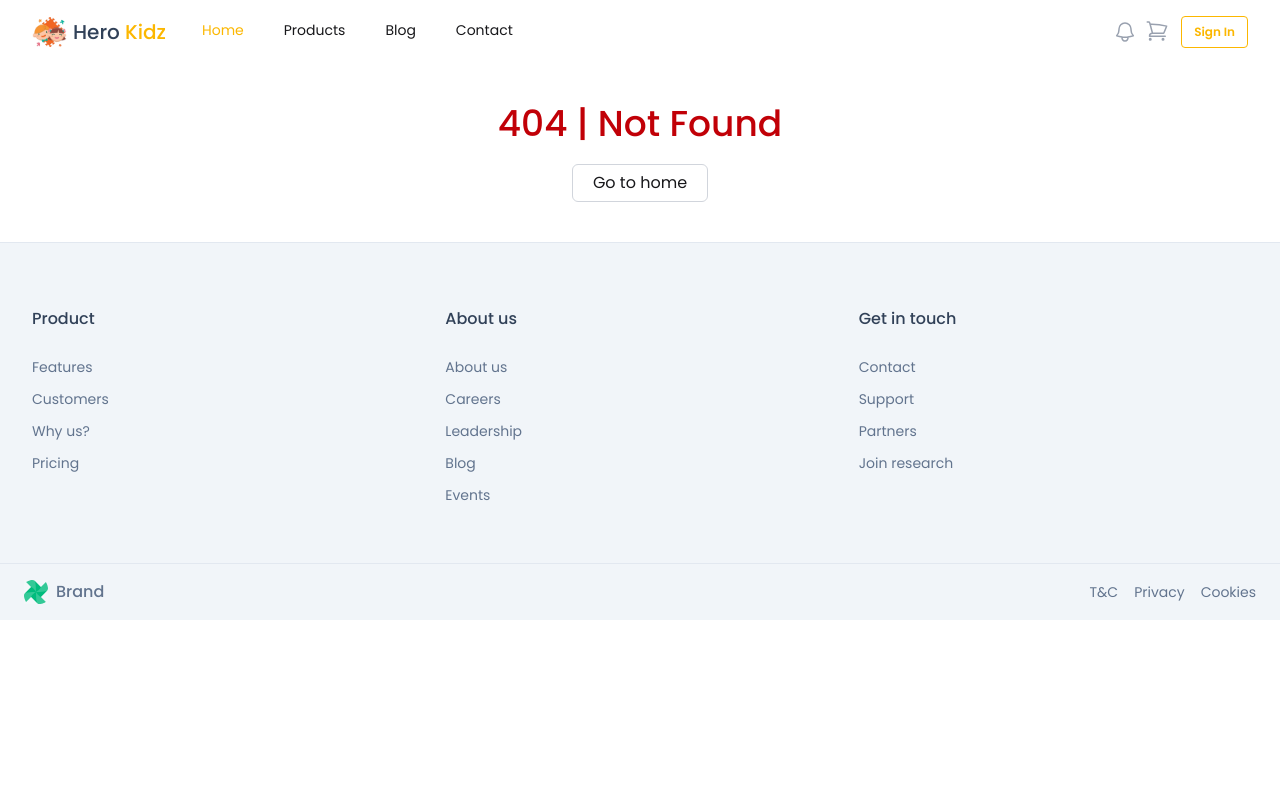
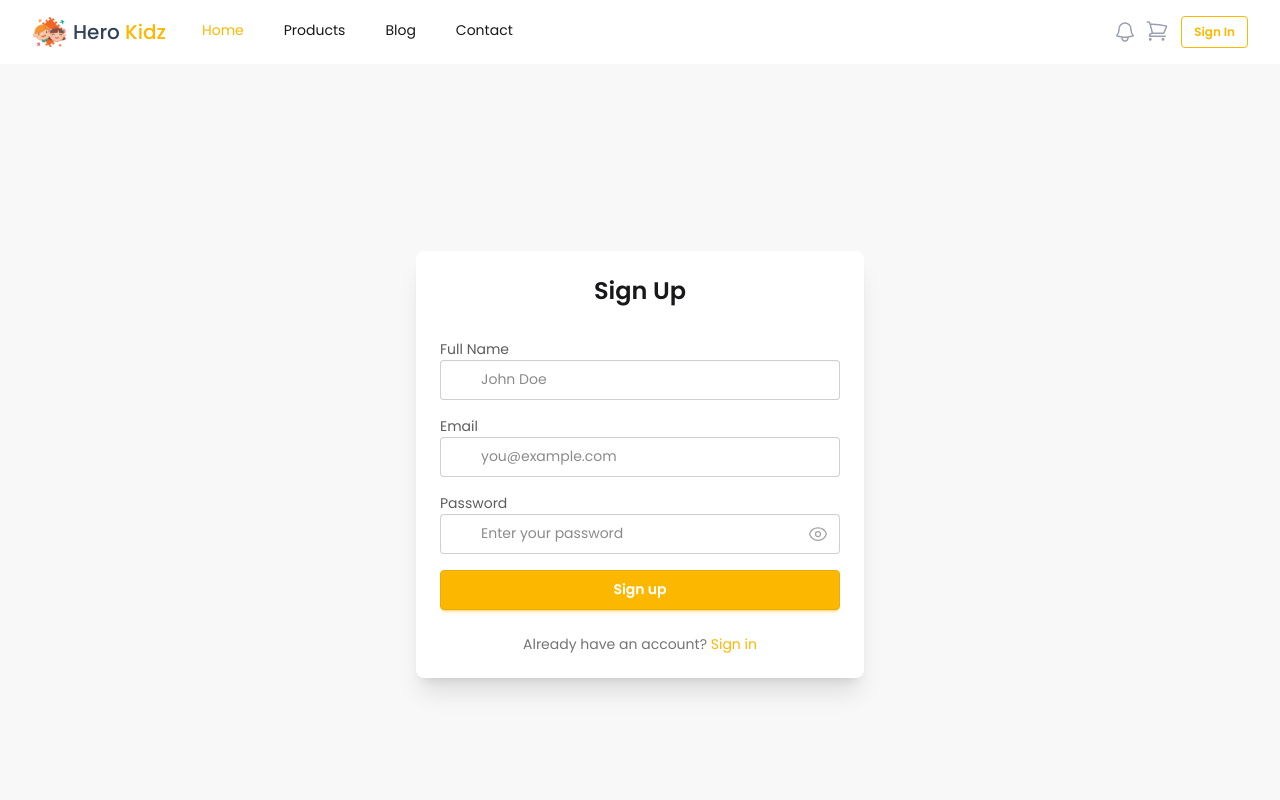
Before and after one commit to WalidurTanjim/hero-kidz, a Next.js app: page /auth/signup in a window 1280 px wide. Before the commit this address had no page. Shown: the top 800 px of the page. Built offline with nearby package versions, Linux system fonts and the light colour scheme.

Commit message:
Signin, Signup form created

```diff
--- /dev/null
+++ b/src/app/(pages)/auth/signin/page.jsx
@@ -0,0 +1,29 @@
+import SigninForm from '@/components/(pages)/SigninForm/SigninForm';
+import { EnvelopeIcon, LockClosedIcon, EyeIcon, EyeSlashIcon } from '@heroicons/react/24/outline';
+import Link from 'next/link';
+
+const Signin = () => {
+     return (
+          <div className="min-h-screen bg-base-200 flex items-center justify-center p-4">
+               <div className="card w-full max-w-md bg-base-100 shadow-xl">
+                    <div className="card-body">
+                         <h2 className="card-title text-2xl font-semibold text-base-content justify-center mb-6">
+                              Sign In
+                         </h2>
+
+                         <SigninForm />
+
+                         {/* Sign Up Link */}
+                         <p className="text-center text-sm text-base-content/60 mt-4">
+                              Don't have an account?{' '}
+                              <Link href="/auth/signup" className="text-warning hover:underline">
+                                   Sign up
+                              </Link>
+                         </p>
+                    </div>
+               </div>
+          </div>
+     );
+}
+
+export default Signin;
--- /dev/null
+++ b/src/app/(pages)/auth/signup/page.jsx
@@ -0,0 +1,29 @@
+import SignupForm from '@/components/(pages)/SignupForm/SignupForm';
+import { EnvelopeIcon, LockClosedIcon, EyeIcon, EyeSlashIcon } from '@heroicons/react/24/outline';
+import Link from 'next/link';
+
+const Signup = () => {
+     return (
+          <div className="min-h-screen bg-base-200 flex items-center justify-center p-4">
+               <div className="card w-full max-w-md bg-base-100 shadow-xl">
+                    <div className="card-body">
+                         <h2 className="card-title text-2xl font-semibold text-base-content justify-center mb-6">
+                              Sign Up
+                         </h2>
+
+                         <SignupForm />
+
+                         {/* Sign Up Link */}
+                         <p className="text-center text-sm text-base-content/60 mt-4">
+                              Already have an account?{' '}
+                              <Link href="/auth/signin" className="text-warning hover:underline">
+                                   Sign in
+                              </Link>
+                         </p>
+                    </div>
+               </div>
+          </div>
+     );
+}
+
+export default Signup;
--- /dev/null
+++ b/src/components/(pages)/SigninForm/SigninForm.jsx
@@ -0,0 +1,98 @@
+"use client";
+import React, { useState } from "react";
+import {
+  EnvelopeIcon,
+  LockClosedIcon,
+  EyeIcon,
+  EyeSlashIcon,
+} from "@heroicons/react/24/outline";
+
+const SigninForm = () => {
+  const [showPassword, setShowPassword] = useState(false);
+
+  const togglePasswordVisibility = () => {
+    setShowPassword(!showPassword);
+  };
+
+  // handleSubmit
+  const handleSubmit = async (e) => {
+    e.preventDefault();
+
+    const form = e.target;
+    const email = form.email.value;
+    const password = form.password.value;
+    const signinInfo = { email, password };
+    console.log(signinInfo)
+  }
+
+  return (
+    <form onSubmit={handleSubmit}>
+      {/* Email Field */}
+      <div className="form-control w-full mb-4">
+        <label className="label">
+          <span className="label-text text-base-content/70">Email</span>
+        </label>
+        <div className="relative">
+          <div className="absolute inset-y-0 left-0 pl-3 flex items-center pointer-events-none">
+            <EnvelopeIcon className="h-5 w-5 text-base-content/40" />
+          </div>
+          <input
+            type="email"
+            placeholder="you@example.com"
+            name="email"
+            className="input input-bordered w-full pl-10 bg-base-100 text-base-content"
+          />
+        </div>
+      </div>
+
+      {/* Password Field */}
+      <div className="form-control w-full mb-4">
+        <label className="label">
+          <span className="label-text text-base-content/70">Password</span>
+        </label>
+        <div className="relative">
+          <div className="absolute inset-y-0 left-0 pl-3 flex items-center pointer-events-none">
+            <LockClosedIcon className="h-5 w-5 text-base-content/40" />
+          </div>
+          <input
+            type={showPassword ? "text" : "password"}
+            placeholder="Enter your password"
+            name="password"
+            className="input input-bordered w-full pl-10 pr-10 bg-base-100 text-base-content"
+          />
+          <div className="absolute inset-y-0 right-0 pr-3 flex items-center">
+            <button
+              type="button"
+              className="text-base-content/40 hover:text-base-content/70"
+              onClick={togglePasswordVisibility}
+            >
+              {showPassword ? (
+                <EyeSlashIcon className="h-5 w-5" />
+              ) : (
+                <EyeIcon className="h-5 w-5" />
+              )}
+            </button>
+          </div>
+        </div>
+      </div>
+
+      {/* Remember & Forgot Password */}
+      <div className="flex items-center justify-between mb-6">
+        <div className="flex items-center gap-2">
+          <input type="checkbox" className="checkbox checkbox-sm checkbox-warning" />
+          <span className="text-sm text-base-content/70">Remember me</span>
+        </div>
+        <a href="#" className="text-sm text-warning hover:underline">
+          Forgot password?
+        </a>
+      </div>
+
+      {/* Sign In Button */}
+      <button type="submit" className="btn btn-warning w-full text-white">
+        Sign In
+      </button>
+    </form>
+  );
+};
+
+export default SigninForm;
--- /dev/null
+++ b/src/components/(pages)/SignupForm/SignupForm.jsx
@@ -0,0 +1,107 @@
+"use client";
+import React, { useState } from "react";
+import {
+  EnvelopeIcon,
+  LockClosedIcon,
+  EyeIcon,
+  EyeSlashIcon,
+  UserIcon,
+} from "@heroicons/react/24/outline";
+
+const SignupForm = () => {
+  const [showPassword, setShowPassword] = useState(false);
+
+  const togglePasswordVisibility = () => {
+    setShowPassword(!showPassword);
+  };
+
+  // handleSubmit
+  const handleSubmit = async (e) => {
+    e.preventDefault();
+
+    const form = e.target;
+    const fullName = form.fullName.value;
+    const email = form.email.value;
+    const password = form.password.value;
+    const signupInfo = { fullName, email, password };
+    console.log(signupInfo);
+  };
+
+  return (
+    <form onSubmit={handleSubmit}>
+      {/* Full Name Field */}
+      <div className="form-control w-full mb-4">
+        <label className="label">
+          <span className="label-text text-base-content/70">Full Name</span>
+        </label>
+        <div className="relative">
+          <div className="absolute inset-y-0 left-0 pl-3 flex items-center pointer-events-none">
+            <UserIcon className="h-5 w-5 text-base-content/40" />
+          </div>
+          <input
+            type="text"
+            placeholder="John Doe"
+            name="fullName"
+            className="input input-bordered w-full pl-10 bg-base-100 text-base-content"
+          />
+        </div>
+      </div>
+
+      {/* Email Field */}
+      <div className="form-control w-full mb-4">
+        <label className="label">
+          <span className="label-text text-base-content/70">Email</span>
+        </label>
+        <div className="relative">
+          <div className="absolute inset-y-0 left-0 pl-3 flex items-center pointer-events-none">
+            <EnvelopeIcon className="h-5 w-5 text-base-content/40" />
+          </div>
+          <input
+            type="email"
+            placeholder="you@example.com"
+            name="email"
+            className="input input-bordered w-full pl-10 bg-base-100 text-base-content"
+          />
+        </div>
+      </div>
+
+      {/* Password Field */}
+      <div className="form-control w-full mb-4">
+        <label className="label">
+          <span className="label-text text-base-content/70">Password</span>
+        </label>
+        <div className="relative">
+          <div className="absolute inset-y-0 left-0 pl-3 flex items-center pointer-events-none">
+            <LockClosedIcon className="h-5 w-5 text-base-content/40" />
+          </div>
+          <input
+            type={showPassword ? "text" : "password"}
+            placeholder="Enter your password"
+            name="password"
+            className="input input-bordered w-full pl-10 pr-10 bg-base-100 text-base-content"
+          />
+          <div className="absolute inset-y-0 right-0 pr-3 flex items-center">
+            <button
+              type="button"
+              className="text-base-content/40 hover:text-base-content/70"
+              onClick={togglePasswordVisibility}
+            >
+              {showPassword ? (
+                <EyeSlashIcon className="h-5 w-5" />
+              ) : (
+                <EyeIcon className="h-5 w-5" />
+              )}
+            </button>
+          </div>
+        </div>
+      </div>
+
+      {/* Sign up Button */}
+      <button type="submit" className="btn btn-warning w-full text-white">
+        Sign up
+      </button>
+    </form>
+  );
+};
+
+export default SignupForm;
--- a/src/components/Buttons/Signin/Signin.jsx
+++ b/src/components/Buttons/Signin/Signin.jsx
@@ -38,7 +38,7 @@ const Signin = () => {
                                         </MenuItem>
                                    </MenuItems>
                               </Menu> :
-                              <Link href={`/signin`}><button className='btn btn-outline btn-warning btn-sm ms-2'>Sign In</button></Link>
+                              <Link href={`/auth/signin`}><button className='btn btn-outline btn-warning btn-sm ms-2'>Sign In</button></Link>
                }
           </>
      )
```
